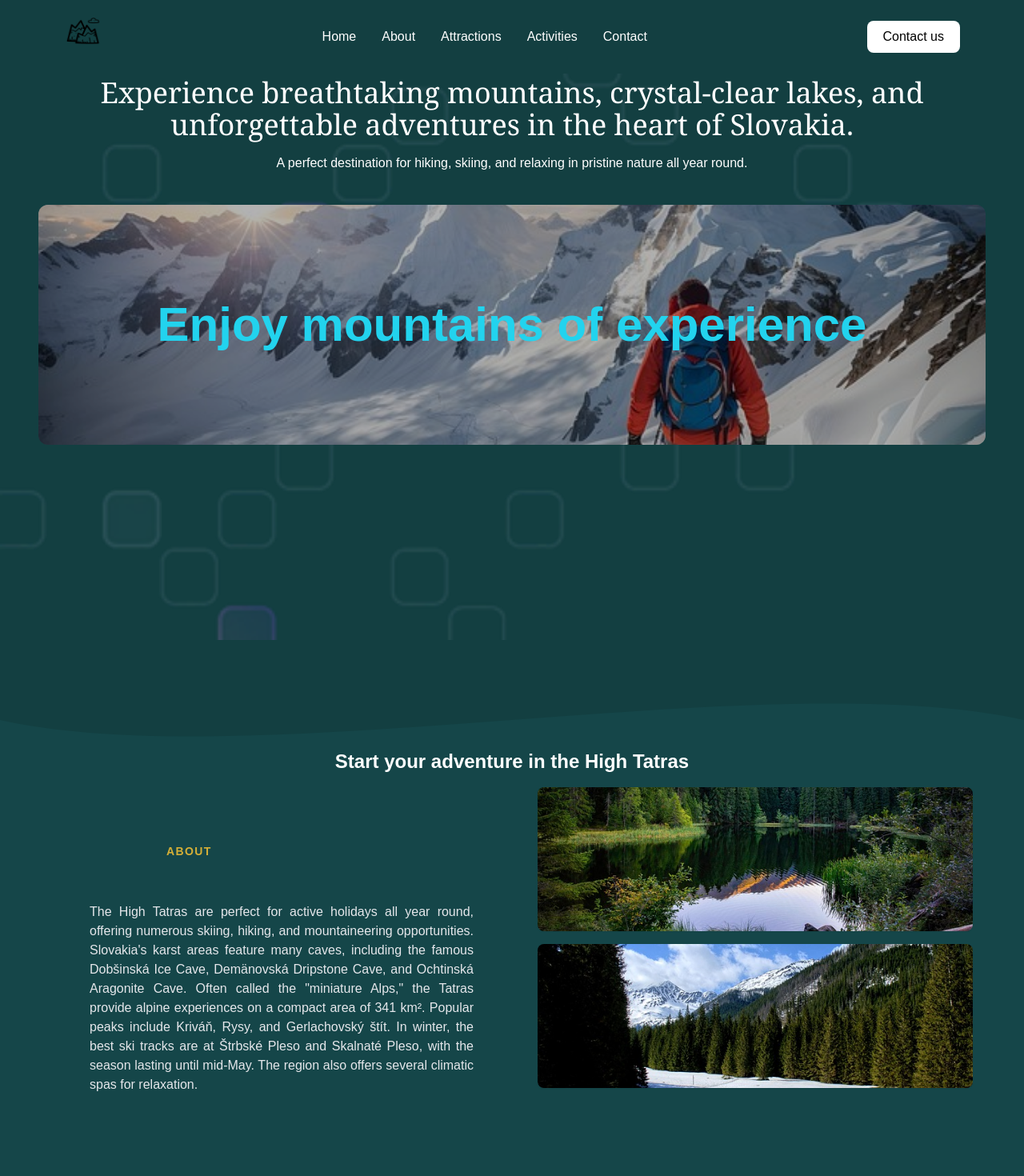
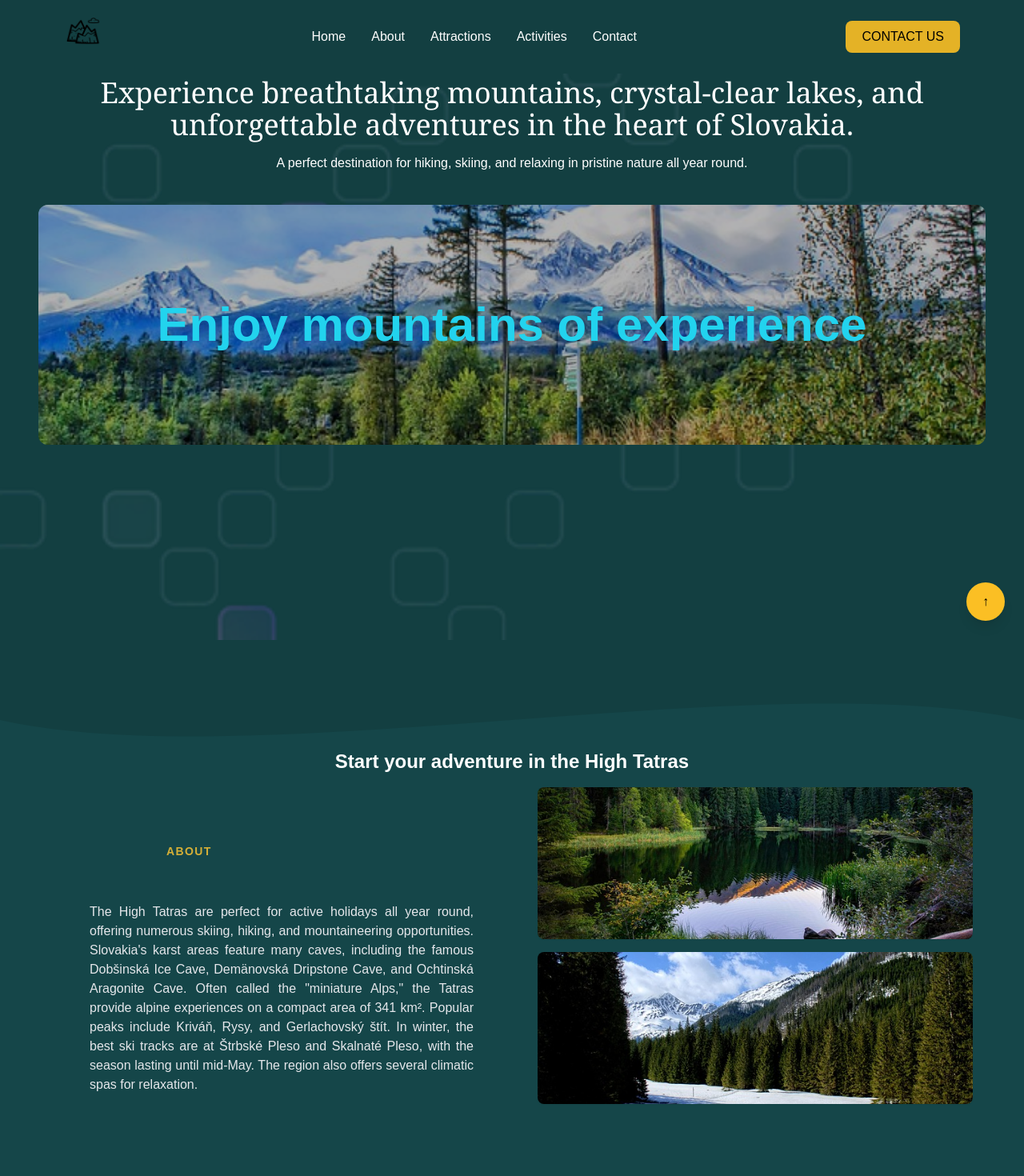
Before and after one commit to CatherinneJ/high-tatras-app, a React (Vite) app: page / in a window 1280 px wide. Shown: the top 1470 px of the page at 80% size. Built offline with nearby package versions, Linux system fonts and the light colour scheme.

Commit message:
Add ScrollHome btn

```diff
--- a/src/App.jsx
+++ b/src/App.jsx
@@ -7,6 +7,7 @@ import Contact from './sections/Contact.jsx'
 import Footer from './sections/Footer.jsx'
 import Navbar from './components/Navbar.jsx'
 import HeroIntro from './sections/HeroIntro.jsx'
+import ScrollHome from './components/ScrollHome.jsx'
 
 
 
@@ -22,6 +23,8 @@ const App = () => {
       <Contact />
       <Footer />
 
+      <ScrollHome />
+
     </>
   )
 }
--- a/src/components/Navbar.jsx
+++ b/src/components/Navbar.jsx
@@ -35,10 +35,8 @@ const Navbar = () => {
                 </nav>
                 <a href="#contact" className="contact-btn group">
                     <div className="inner">
-                        <span>Contact us</span>
-
+                        <span>CONTACT US</span>
                     </div>
-
                 </a>
 
             </div>
--- /dev/null
+++ b/src/components/ScrollHome.jsx
@@ -0,0 +1,17 @@
+import React from 'react'
+
+const ScrollHome = () => {
+  return (
+    <a
+     href="#hero"
+     className="fixed bottom-6 right-6 z-50 w-12 h-12
+     rounded-full bg-amber-400 text-black hover:bg-cyan-600
+     flex items-center justify-center shadow-lg transation"
+     aria-label="ScrollHome"
+    >
+       ↑
+    </a>
+  )
+}
+
+export default ScrollHome
--- a/src/index.css
+++ b/src/index.css
@@ -47,7 +47,7 @@ body {
             @apply flex;
 
             .inner {
-                @apply px-5 py-2 rounded-lg bg-white text-black group-hover:bg-black transition-colors duration-300;
+                @apply px-5 py-2 rounded-lg bg-amber-400/90 text-black transition-colors duration-300;
 
                 span {
                     @apply group-hover:text-white transition-colors duration-300;
@@ -83,9 +83,10 @@ body {
             }
         }
     }
+
 .slide {
   display: inline-block;
-  height: 3rem;
+  height: 2rem;
   overflow: hidden;
   position: relative;
 }
@@ -95,12 +96,6 @@ body {
   flex-direction: column;
   position: absolute;
   animation: slideUp 8s linear infinite;
-}
-
-.slide {
-  overflow: hidden;
-  height: 2rem;
-  position: relative;
 }
 
 .footer {
@@ -133,7 +128,6 @@ body {
         }
     }
 
-
 .navbar {
         @apply fixed w-full left-1/2 py-5 px-5 md:px-20 -translate-x-1/2 z-[100] transition-all duration-300 ease-in-out;
 
@@ -146,12 +140,12 @@ body {
         }
 
         .inner {
-            @apply mx-auto flex items-center justify-between;
+            @apply mx-auto flex items-center justify-between  group-hover:bg-cyan-600/90;
         }
 
-        .logo {
+        /* .logo {
             @apply text-white text-xl md:text-2xl font-semibold transition-transform duration-300 hover:scale-105;
-        }
+        } */
 
         nav.desktop {
             @apply hidden lg:flex items-center;
--- a/src/sections/About.jsx
+++ b/src/sections/About.jsx
@@ -2,7 +2,7 @@ import React from "react";
 
 function About() {
   return (
-    <section id="about" className="bg-[#154649] flex flex-col md:flex-row md:items-start items-center gap-8 px-4 sm:px-6 lg:px-16 py-6 sm:py-8 md:py-12 animate__backInLeft" style={{animationDuration: "2s"}}>
+    <section id="about" className="bg-[#154649] flex flex-col md:flex-row md:items-start items-center gap-8 px-3 sm:px-6 lg:px-16 py-6 sm:py-8 md:py-12 animate__backInLeft" style={{animationDuration: "2s"}}>
       {/* Text on the left */}
       <div className="md:w-1/2 md:flex-shrink-0 xl:px-12">
         <div className="flex items-center space-x-4 mb-4">
@@ -26,13 +26,13 @@ function About() {
           src="/images/spring.jpg"
           alt="spring"
           className="w-full h-auto object-cover rounded-lg shadow-sm z-20 -mt-8"
-          style={{maxHeight: "180px"}}
+          style={{maxHeight: "190px"}}
         />
         <img
           src="/images/tatry.jpg"
           alt="tatry"
           className="w-full h-auto object-cover rounded-lg shadow-sm z-10"
-          style={{maxHeight: "180px"}}
+          style={{maxHeight: "190px"}}
         />
       </div>
     </section>
--- a/src/sections/Hero.jsx
+++ b/src/sections/Hero.jsx
@@ -22,7 +22,7 @@ const Hero = () => {
         {/* Banner picture */}
         <div className="relative hero-banner md:h-[280px] lg:h-[300px] rounded-xl">
           <img
-            src="/images/mountains-4.jpg"
+            src="/images/mountains.jpg"
             alt="Mountains"
             className="w-full h-full object-cover"
           />
```
